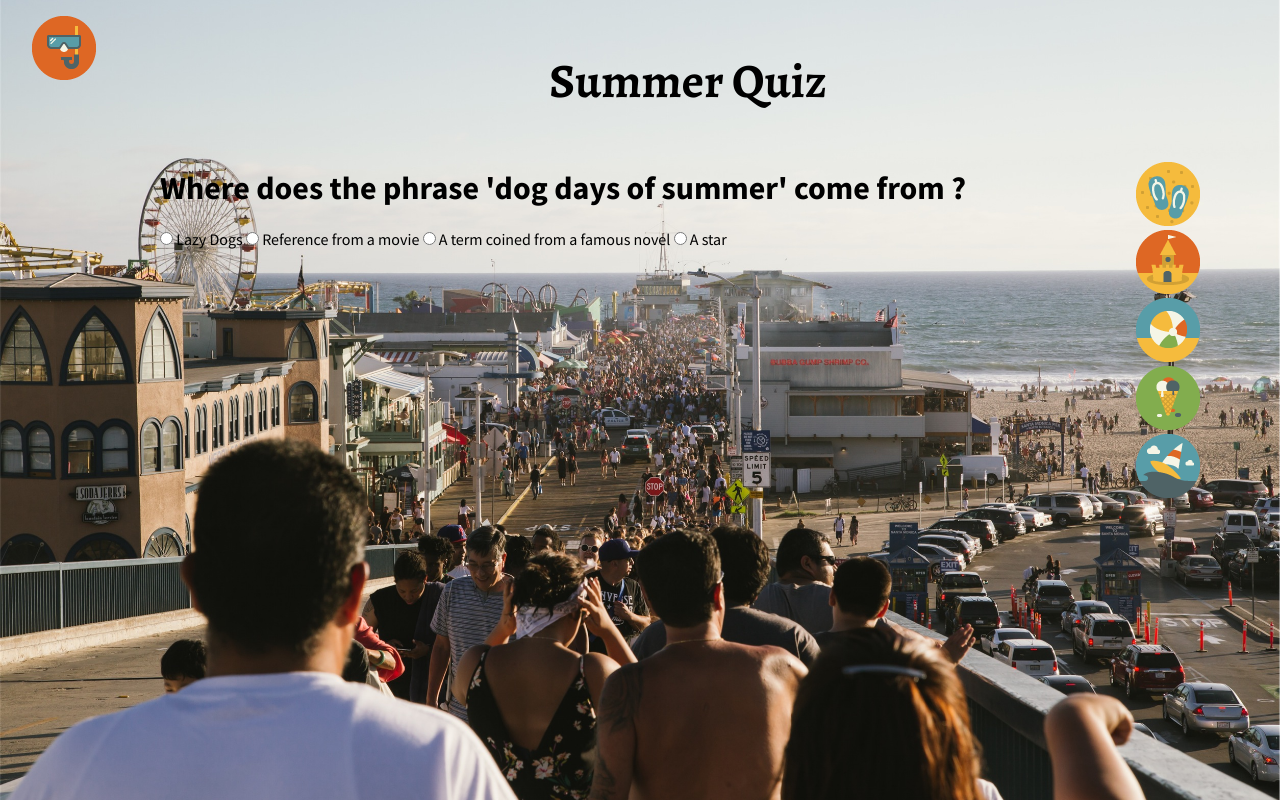
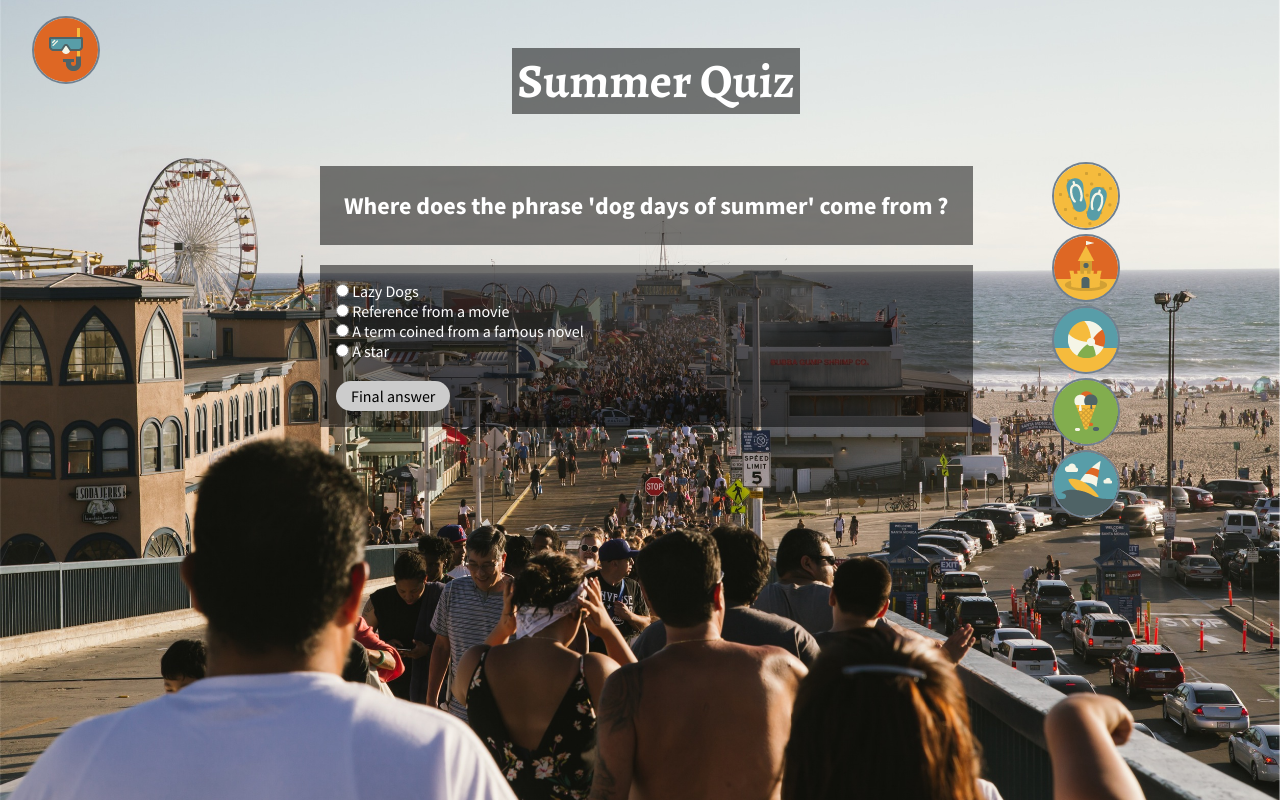
Before and after one commit to raysapida/quiz-app, a plain HTML site: page index.html in a window 1280 px wide. Drawn offline with nearby package versions, Linux system fonts and the light colour scheme.

Commit message:
Add a background fade to text and a submit button

```diff
--- a/css/styles.css
+++ b/css/styles.css
@@ -11,6 +11,11 @@
   font-family: 'Alegreya', serif;
   font-weight: 700;
   font-size: 3em;
+  color: white;
+  background: rgb(0, 0, 0); /* fallback color */
+  background: rgba(0, 0, 0, 0.5);
+  margin-left: 10em;
+  margin-right: 10em;
 }
 
 html {
@@ -41,11 +46,31 @@ html {
 
 div{
   float: left;
-  padding-left: 10em;
+  padding-left: 20em;
+}
+
+div h2, form {
+  color: white;
+  background: rgb(0, 0, 0); /* fallback color */
+  background: rgba(0, 0, 0, 0.5);
+  padding: 1em;
+}
+
+input[type=submit] {
+  padding:5px 15px;
+  background:#ccc;
+  border:0 none;
+  border-radius: 1em;
+  color: black;
 }
 
 ul {
   list-style: none;
   float: right;
-  padding-right: 5em;
+  padding-right: 10em;
 }
+
+img {
+  border:2px solid slategray;
+  border-radius: 500px;
+}
--- a/index.html
+++ b/index.html
@@ -18,54 +18,79 @@
   </header>
 
   <div id="question-1">
-    <h1>Where does the phrase 'dog days of summer' come from ?</h1>
+    <h2>Where does the phrase 'dog days of summer' come from ?</h2>
     <form>
       <input type="radio" name="q1" id="q1-a" value="dogs" /> Lazy Dogs
+      <br>
       <input type="radio" name="q1" id="q1-b" value="movie" /> Reference from a movie
+      <br>
       <input type="radio" name="q1" id="q1-c" value="novel" /> A term coined from a famous novel
+      <br>
       <input type="radio" name="q1" id="q1-d" value="star" /> A star
+      <br><br>
+      <input type="submit" value="Final answer">
     </form>
   </div>
 
   <div id="question-2">
-    <h1>Which movie is the popular song 'Summer Nights' from?</h1>
+    <h2>Which movie is the popular song 'Summer Nights' from?</h2>
     <form>
       <input type="radio" name="q2" id="q2-a" value="hairspray" /> Hairspray
+      <br>
       <input type="radio" name="q2" id="q2-b" value="grease" /> Grease
+      <br>
       <input type="radio" name="q2" id="q2-c" value="sound-of-music" /> The Sound of Music
+      <br>
       <input type="radio" name="q2" id="q2-d" value="west-side-story" /> West Side Story
+      <br><br>
+      <input type="submit" value="Final answer">
     </form>
   </div>
 
   <div id="question-3">
-    <h1>Which of these TV series does Summer Glau not appear in?</h1>
+    <h2>Which of these TV series does Summer Glau not appear in?</h2>
     <form>
       <input type="radio" name="q3" id="q3-a" value="firefly" /> Firefly
+      <br>
       <input type="radio" name="q3" id="q3-b" value="big-bang" /> The Big Bang Theory
+      <br>
       <input type="radio" name="q3" id="q3-c" value="ncis" /> NCIS
+      <br>
       <input type="radio" name="q3" id="q3-d" value="arrow" /> Arrow
+      <br><br>
+      <input type="submit" value="Final answer">
     </form>
   </div>
 
   <div id="question-4">
-    <h1>Buffy Summers from Buffy the Vampire Slayer is inspired by which X-Men
-      character?</h1>
+    <h2>Buffy Summers from Buffy the Vampire Slayer is inspired by which X-Men
+      character?</h2>
     <form>
       <input type="radio" name="q4" id="q4-a" value="jean" /> Jean Grey
+      <br>
       <input type="radio" name="q4" id="q4-b" value="rogue" /> Rogue
+      <br>
       <input type="radio" name="q4" id="q4-c" value="kitty" /> Kitty Pryde
+      <br>
       <input type="radio" name="q4" id="q4-d" value="jubilee" /> Jubilee
+      <br><br>
+      <input type="submit" value="Final answer">
     </form>
   </div>
 
   <div id="question-5">
-    <h1>The song 'Summertime' by DJ Jazzy Jeff & The Fresh Prince did not
-      mention doing what?</h1>
+    <h2>The song 'Summertime' by DJ Jazzy Jeff & The Fresh Prince did not
+      mention doing what?</h2>
     <form>
       <input type="radio" name="q5" id="q5-a" value="basketball" /> Playing basketball
+      <br>
       <input type="radio" name="q5" id="q5-b" value="beach" /> Spending time on the beach
+      <br>
       <input type="radio" name="q5" id="q5-c" value="mall" /> Going to the mall
+      <br>
       <input type="radio" name="q5" id="q5-d" value="bbq" /> Having a BBQ
+      <br><br>
+      <input type="submit" value="Final answer">
     </form>
   </div>
 
```
